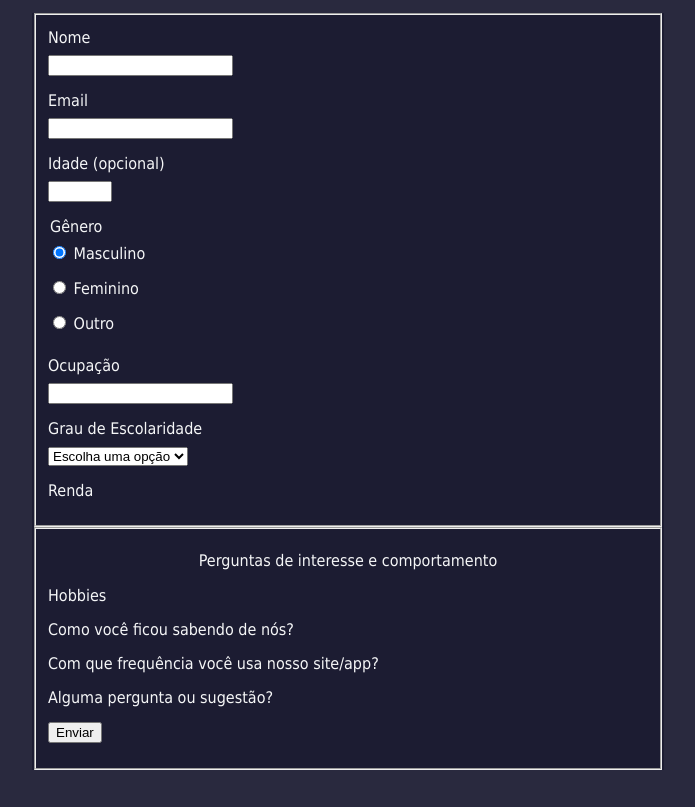
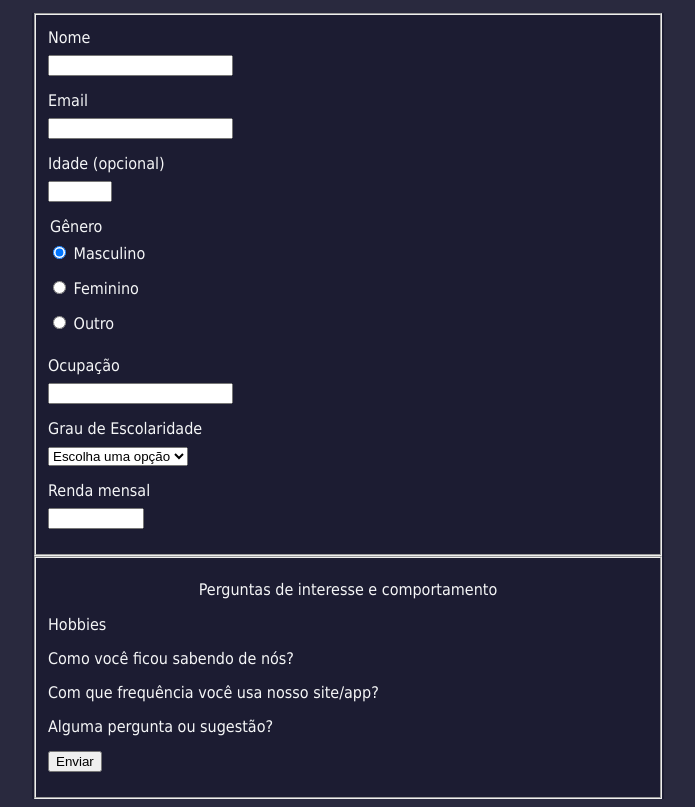
Before and after one commit to cmoiss/pesquisa-demografica, a plain HTML site: page index.html in a window 1280 px wide. Shown: the part 103-910 px from the top of the page, without its empty margins (292-987 px from the left). Before the commit the page ends 881 px from the top, so only its background shows below. Drawn offline with Linux system fonts and the light colour scheme.

Commit message:
ajustado - renda

```diff
--- a/index.html
+++ b/index.html
@@ -63,7 +63,8 @@
             </div>
 
             <div class="form-group">
-                <label for="">Renda</label>
+                <label for="income">Renda mensal</label>
+                <input id="income" type="number" min="0" max="1000000">
             </div>
         </fieldset>
 
```
